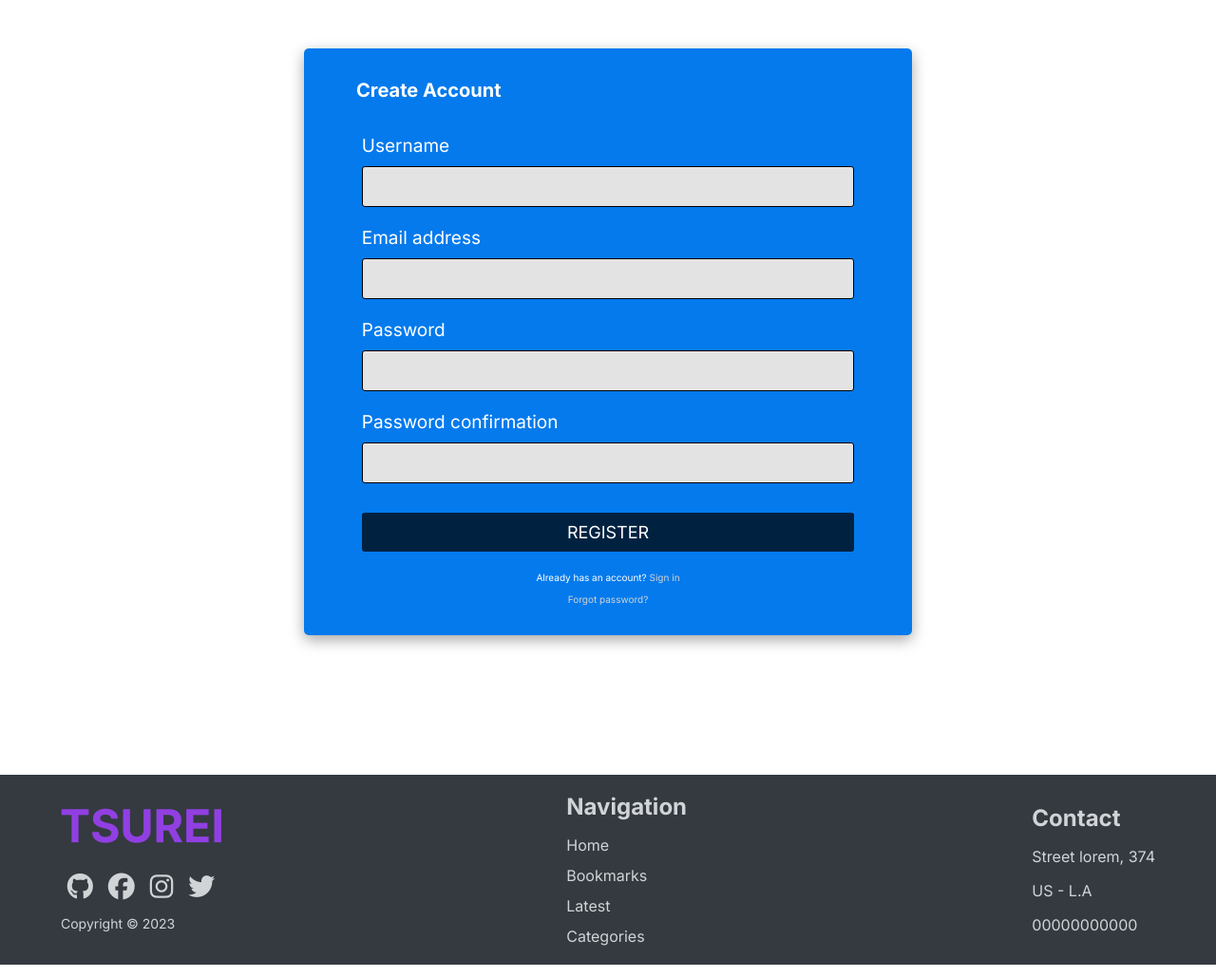
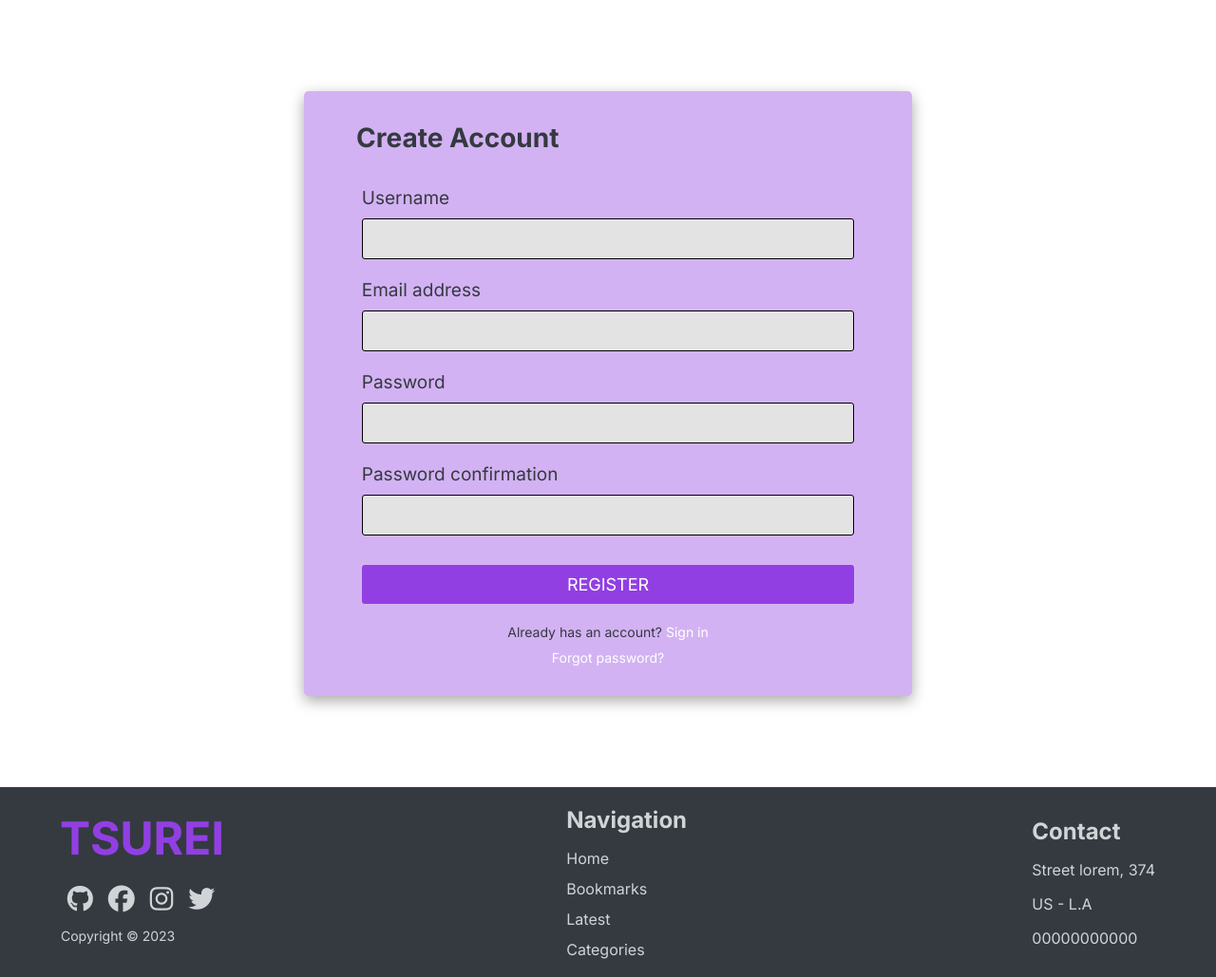
Before and after one commit to dudujunior12/tsurei, a Django app: page /register/ in a window 1280 px wide. Shown: the part 96-1125 px from the top of the page at 95% size. Run offline with Django 3.2, Linux system fonts and the light colour scheme; some libraries are stand-ins or nearby versions.

Commit message:
feat: changed login and register page layout

```diff
--- a/manga/static/css/register.css
+++ b/manga/static/css/register.css
@@ -1,65 +1,63 @@
-a{
+a {
     text-decoration: none;
-    color: lightgray;
+    color: white;
 }
 
-.main-container{
+.section-register {
     display: flex;
     justify-content: center;
-    height: 100%;
-    width: 100%;
+    margin-top: 9.6rem;
 }
 
-.register-container{
+.register-container {
     height: auto;
-    margin-top: 4%;
-    margin-bottom: 4%;
     width: 50%;
-    background-color: #047AED;
-    color: white;
+    background-color: #d3b2f3;
+    color: #343a40;
     border-radius: 5px;
     box-shadow: rgba(0, 0, 0, 0.35) 0px 5px 15px;
 }
 
-.register-container h1{
+.register-container h1 {
     margin-bottom: 6%;
     margin-left: 4%;
+    font-size: 2.8rem;
 }
 
-.register{
+.register {
     margin: 5%;
 }
 
-.register form{
+.register form {
     margin: 0 5%;
 }
 
-.field{
+.field {
     display: flex;
     flex-direction: column;
 }
 
-.field input{
+.field input {
     font-size: 18px;
     margin-bottom: 4%;
     padding: 10px 10px;
     outline: none;
-    background-color: #E3E3E3;
+    background-color: #e3e3e3;
     border: 1px solid black;
     border-radius: 3px;
 }
 
-.field label{
+.field label {
     font-size: 19px;
     margin-bottom: 2%;
 }
 
-.register-container button{
+.register-container button {
     margin-top: 2%;
     outline: none;
     font-size: 18px;
     border: none;
-    background-color: #002240;
+    background-color: #913fe2;
     width: 100%;
     padding: 10px 20px;
     color: white;
@@ -68,7 +66,8 @@ a{
     cursor: pointer;
 }
 
-.register form p{
+.register form p {
     padding-top: 2%;
     text-align: center;
+    font-size: 1.4rem;
 }
--- a/manga/templates/manga/register.html
+++ b/manga/templates/manga/register.html
@@ -1,28 +1,25 @@
-{% extends 'manga/layout.html' %}
-{% load static %}
-
-{% block head %}
-<link rel="stylesheet" href="{% static 'css/register.css'%}">
-{% endblock %}
-
-{% block main %}
-<div class="main-container">
+{% extends 'manga/layout.html' %} {% load static %} {% block head %}
+<link rel="stylesheet" href="{% static 'css/register.css'%}" />
+{% endblock %} {% block main %}
+<section class="section-register">
     <div class="register-container">
         <div class="register">
             <h1>Create Account</h1>
             <form method="POST">
-                {% csrf_token %}
-                {% for field in form %}
-                    <div class="field">
-                        <label>{{field.label}}</label>
-                        {{field}}
-                    </div>
+                {% csrf_token %} {% for field in form %}
+                <div class="field">
+                    <label>{{field.label}}</label>
+                    {{field}}
+                </div>
                 {% endfor %}
                 <button type="submit">REGISTER</button>
-                <p>Already has an account? <a href="{% url 'login' %}">Sign in</a></p>
+                <p>
+                    Already has an account?
+                    <a href="{% url 'login' %}">Sign in</a>
+                </p>
                 <p><a href="#">Forgot password?</a></p>
             </form>
         </div>
     </div>
-</div>
+</section>
 {% endblock %}
```
Also changed, not shown: manga/static/css/login.css (+20 -20 lines), manga/templates/manga/login.html (+10 -16 lines).
